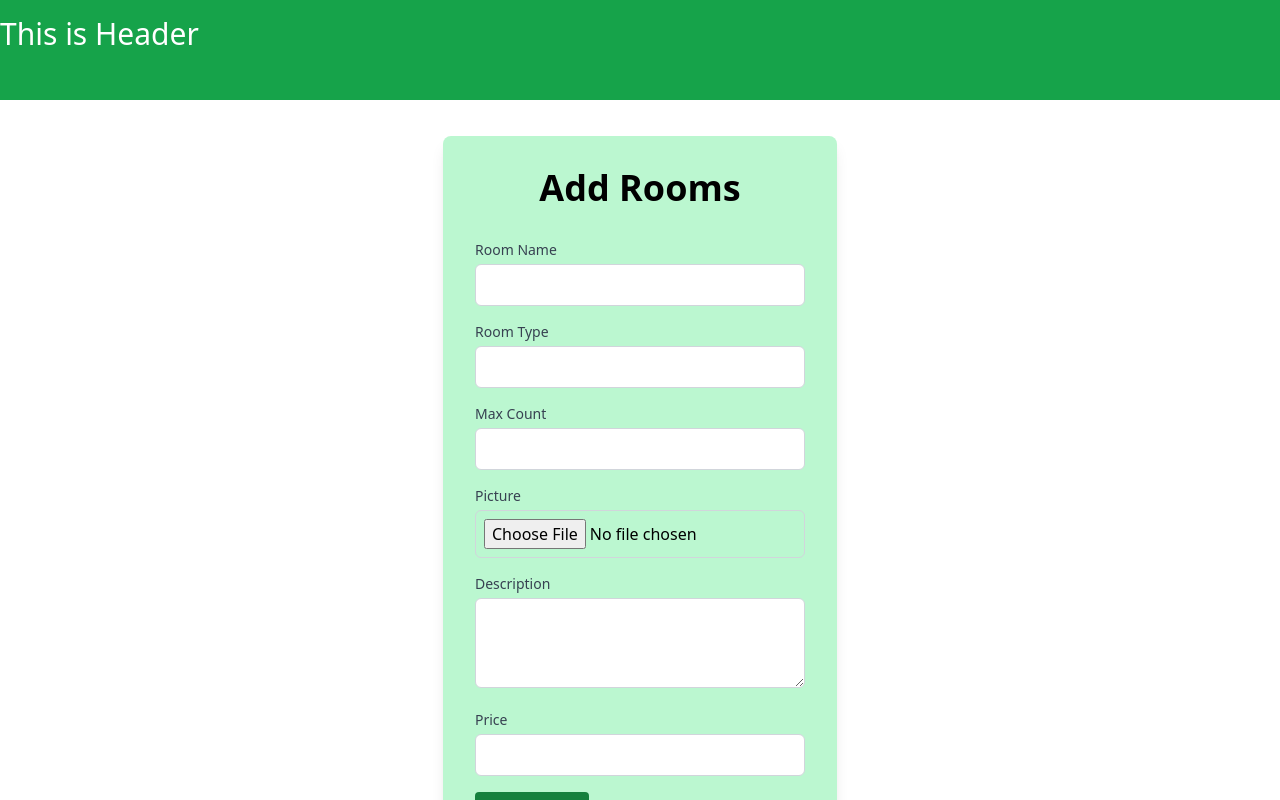
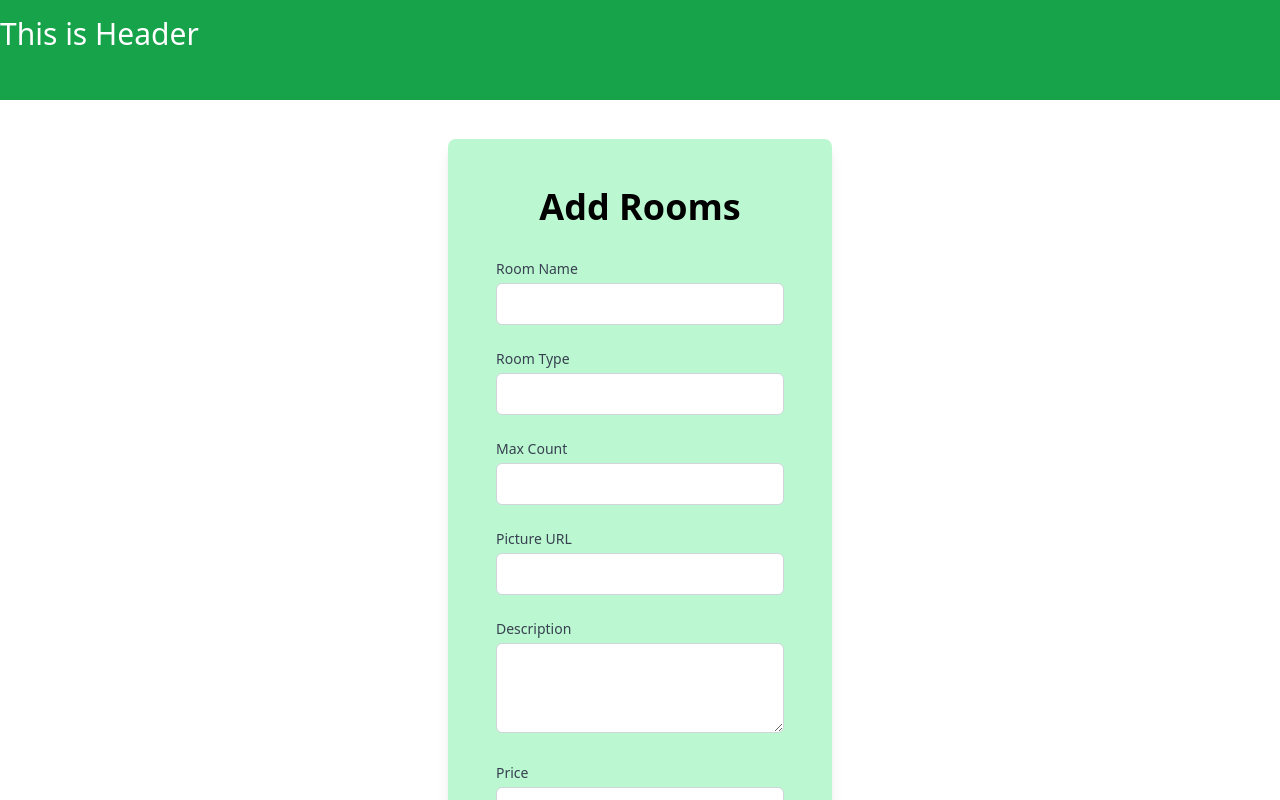
Before and after one commit to dananjayaabeytd/Ella-Jungle-Resort-Web-App, a React (Create React App) app in the folder frontend/: page /AddRoom in a window 1280 px wide. Shown: the top 800 px of the page. Built offline with nearby package versions, Linux system fonts and the light colour scheme.

Commit message:
added route from frontend to  backend in rooms add page

```diff
--- a/frontend/package.json
+++ b/frontend/package.json
@@ -6,6 +6,7 @@
     "@testing-library/jest-dom": "^5.17.0",
     "@testing-library/react": "^13.4.0",
     "@testing-library/user-event": "^13.5.0",
+    "axios": "^1.6.8",
     "react": "^18.2.0",
     "react-dom": "^18.2.0",
     "react-router-dom": "^6.22.3",
@@ -18,6 +19,7 @@
     "test": "react-scripts test",
     "eject": "react-scripts eject"
   },
+
   "eslintConfig": {
     "extends": [
       "react-app",
@@ -38,5 +40,6 @@
   },
   "devDependencies": {
     "tailwindcss": "^3.4.1"
-  }
+  },
+  "proxy": "http://localhost:5000"
 }
--- a/frontend/src/pages/Room-management/AddRooms.jsx
+++ b/frontend/src/pages/Room-management/AddRooms.jsx
@@ -5,8 +5,9 @@ import Roomform from './Room-management -components/AddForm';
  function AddRooms() {
   return (
     <div>
-
+     <div class="my-10">
       <Roomform/>
+      </div>
     </div>
   )
 }
--- a/frontend/src/pages/Room-management/Room-management -components/AddForm.jsx
+++ b/frontend/src/pages/Room-management/Room-management -components/AddForm.jsx
@@ -1,4 +1,5 @@
 import React, { useState } from 'react';
+import axios from 'axios';
 
 const Roomform = () => {
   const [roomDetails, setRoomDetails] = useState({
@@ -18,18 +19,11 @@ const Roomform = () => {
     }));
   };
 
-  const handleImageChange = (e) => {
-    const file = e.target.files[0];
-    setRoomDetails(prevState => ({
-      ...prevState,
-      picture: file
-    }));
-  };
-
-  const handleSubmit = (e) => {
+  const handleSubmit = async (e) => {
     e.preventDefault();
-    // Add logic to submit form data
-    console.log(roomDetails);
+    try {
+      await axios.post('/residence/rooms', roomDetails);
+      console.log('Room added successfully');
       // Reset form fields
       setRoomDetails({
         roomName: '',
@@ -39,34 +33,37 @@ const Roomform = () => {
         description: '',
         price: ''
       });
+    } catch (error) {
+      console.error('Error adding room:', error);
+    }
   };
 
   return (
     <div className="flex justify-center items-center h-screen">
-      <div className="bg-green-200 rounded-lg p-8 shadow-lg">
+      <div className="bg-green-200 rounded-lg p-12 shadow-lg w-96">
         <h1 className="text-4xl text-center font-sans font-bold pb-8 text-black">Add Rooms</h1>
         <form onSubmit={handleSubmit}>
-          <div className="mb-4">
+          <div className="mb-6">
             <label htmlFor="roomName" className="block text-sm font-medium text-gray-700">Room Name</label>
             <input type="text" id="roomName" name="roomName" value={roomDetails.roomName} onChange={handleChange} className="mt-1 p-2 border border-gray-300 rounded-md w-full" />
           </div>
-          <div className="mb-4">
+          <div className="mb-6">
             <label htmlFor="roomType" className="block text-sm font-medium text-gray-700">Room Type</label>
             <input type="text" id="roomType" name="roomType" value={roomDetails.roomType} onChange={handleChange} className="mt-1 p-2 border border-gray-300 rounded-md w-full" />
           </div>
-          <div className="mb-4">
+          <div className="mb-6">
             <label htmlFor="maxCount" className="block text-sm font-medium text-gray-700">Max Count</label>
             <input type="number" id="maxCount" name="maxCount" value={roomDetails.maxCount} onChange={handleChange} className="mt-1 p-2 border border-gray-300 rounded-md w-full" />
           </div>
-          <div className="mb-4">
-            <label htmlFor="picture" className="block text-sm font-medium text-gray-700">Picture</label>
-            <input type="file" id="picture" name="picture" onChange={handleImageChange} accept="image/*" className="mt-1 p-2 border border-gray-300 rounded-md w-full" />
+          <div className="mb-6">
+            <label htmlFor="picture" className="block text-sm font-medium text-gray-700">Picture URL</label>
+            <input type="text" id="picture" name="picture" value={roomDetails.picture} onChange={handleChange} className="mt-1 p-2 border border-gray-300 rounded-md w-full" />
           </div>
-          <div className="mb-4">
+          <div className="mb-6">
             <label htmlFor="description" className="block text-sm font-medium text-gray-700">Description</label>
             <textarea id="description" name="description" value={roomDetails.description} onChange={handleChange} rows="3" className="mt-1 p-2 border border-gray-300 rounded-md w-full"></textarea>
           </div>
-          <div className="mb-4">
+          <div className="mb-6">
             <label htmlFor="price" className="block text-sm font-medium text-gray-700">Price</label>
             <input type="text" id="price" name="price" value={roomDetails.price} onChange={handleChange} className="mt-1 p-2 border border-gray-300 rounded-md w-full" />
           </div>
```
Also changed, not shown: 1 other file (tests, documents, lock files or other folders). Lines whose indentation alone changed are shown as unchanged.
